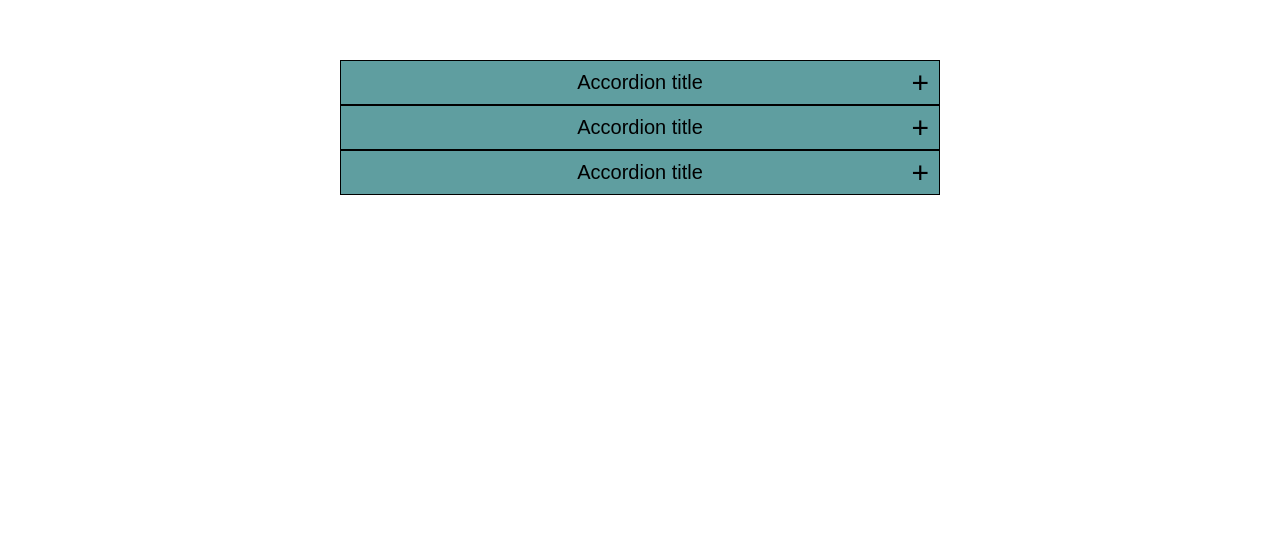
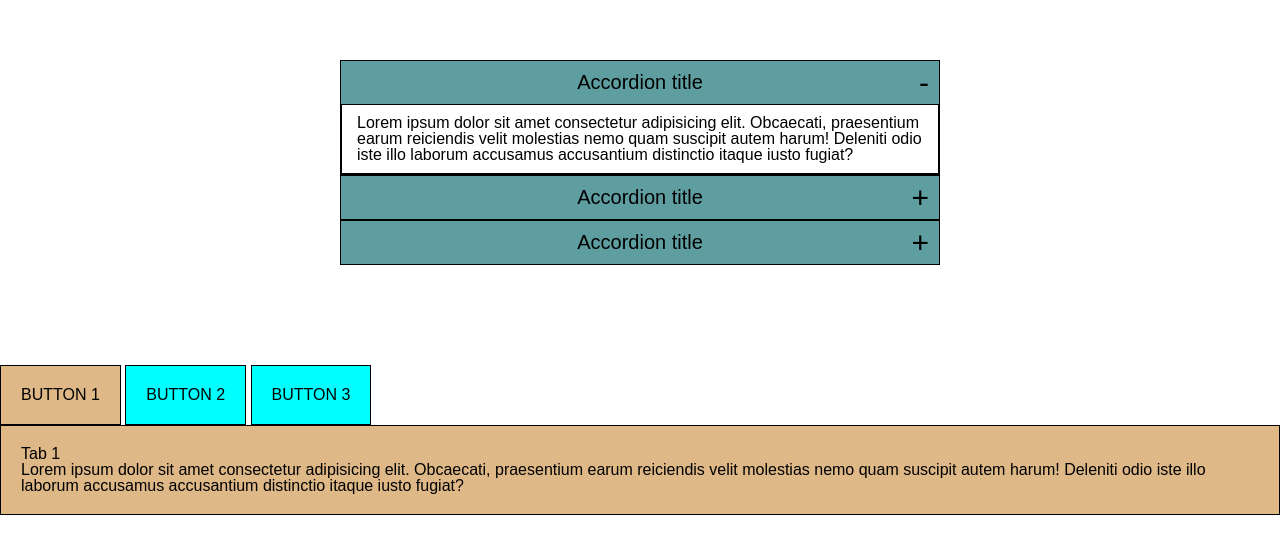
Before and after one commit to davidmilivojev/Front-End-Course, a plain HTML site: page Project/Cas7/index.html in a window 1280 px wide. Shown: the part 120-674 px from the top of the page. Drawn offline with Linux system fonts and the light colour scheme; files whose address does not match are found by name.

Commit message:
cas7 acc i tab

```diff
--- a/Project/Cas7/index.html
+++ b/Project/Cas7/index.html
@@ -28,6 +28,28 @@
             </div>
         </div>
     </div>
+
+    <div class="tabs">
+        <div class="tabs-holder">
+            <button class="tabs-btn js-tab-btn tabs-btn-active" type="button">Button 1</button>
+            <button class="tabs-btn js-tab-btn" type="button">Button 2</button>
+            <button class="tabs-btn js-tab-btn" type="button">Button 3</button>
+        </div>
+        <div class="tabs-container">
+            <div class="tabs-content js-tab-content tabs-content-active">
+                <h2>Tab 1</h2>
+                <p>Lorem ipsum dolor sit amet consectetur adipisicing elit. Obcaecati, praesentium earum reiciendis velit molestias nemo quam suscipit autem harum! Deleniti odio iste illo laborum accusamus accusantium distinctio itaque iusto fugiat?</p>
+            </div>
+            <div class="tabs-content js-tab-content">
+                <h2>Tab 2</h2>
+                <p>Lorem ipsum dolor sit amet consectetur adipisicing elit. Obcaecati, praesentium earum reiciendis velit molestias nemo quam suscipit autem harum! Deleniti odio iste illo laborum accusamus accusantium distinctio itaque iusto fugiat?</p>
+            </div>
+            <div class="tabs-content js-tab-content">
+                <h2>Tab 3</h2>
+                <p>Lorem ipsum dolor sit amet consectetur adipisicing elit. Obcaecati, praesentium earum reiciendis velit molestias nemo quam suscipit autem harum! Deleniti odio iste illo laborum accusamus accusantium distinctio itaque iusto fugiat?</p>
+            </div>
+        </div>
+    </div>
     <!-- js -->
     <script src="jquery.js"></script>
     <script src="main.js"></script>
--- /dev/null
+++ b/Project/Cas7/main.js
@@ -0,0 +1,84 @@
+function accordions() {
+    const $accBtn = $('.js-acc-btn');
+    const $accContent = $('.js-acc-content');
+    const accItem = '.js-acc-item';
+    const active = 'accordion-open';
+    let isLoaded = false;
+
+    $accBtn.on('click', function() {
+        // $(accItem).removeClass(active);
+        // $(this).closest(accItem).addClass(active);
+        // $accContent.stop().slideUp();
+        // $(this).next().stop().slideDown();
+
+        if($(this).closest(accItem).hasClass(active)) {
+            $(this).closest(accItem).removeClass(active);
+            $(this).next().stop().slideUp();
+        } else {
+            $(this).closest(accItem).addClass(active);
+            $(this).next().stop().slideDown();
+        }
+    });
+
+    $(window).on('load', function() {
+        if(!isLoaded) {
+            $accBtn.first().click();
+            isLoaded = true;
+        }
+    });
+
+}
+
+function tabs() {
+    const $tabBtn = $('.js-tab-btn');
+    const $tabContent = $('.js-tab-content');
+    const activeBtn = 'tabs-btn-active';
+    const activeContent = 'tabs-content-active';
+
+    $tabBtn.each(function(i) {
+        $(this).attr('data-index', i);
+    });
+    $tabContent.each(function(i) {
+        $(this).attr('data-index', i);
+    });
+
+    // $(window).on('click', '.js-tab-btn', function()) dynamic
+    $tabBtn.on('click', function() {
+        // const index = $(this).index();
+        // $tabBtn.removeClass(activeBtn);
+        // $(this).addClass(activeBtn);
+        // $tabContent.removeClass(activeContent);
+        // $tabContent.eq(index).addClass(activeContent);
+        const index = $(this).data('index');
+        $tabBtn.removeClass(activeBtn);
+        $(this).addClass(activeBtn);
+        $tabContent.removeClass(activeContent);
+        $('.js-tab-content[data-index="' + index + '"]').addClass(activeContent);
+    });
+}
+
+function tabs2(button, content) {
+    const $tabBtn = $(button);
+    const $tabContent = $(content);
+    const activeBtn = 'tabs-btn-active';
+    const activeContent = 'tabs-content-active';
+
+    $tabBtn.each(function(i) {
+        $(this).attr('data-index', i);
+    });
+    $tabContent.each(function(i) {
+        $(this).attr('data-index', i);
+    });
+
+    $tabBtn.on('click', function() {
+        const index = $(this).data('index');
+        $tabBtn.removeClass(activeBtn);
+        $(this).addClass(activeBtn);
+        $tabContent.removeClass(activeContent);
+        $('.js-tab-content[data-index="' + index + '"]').addClass(activeContent);
+    });
+}
+
+tabs2('.js-tab-btn', '.js-tab-content');
+// tabs();
+accordions();
--- a/Project/Cas7/style.css
+++ b/Project/Cas7/style.css
@@ -52,3 +52,25 @@ body {
 .accordion-open .accordion-btn::after {
     content: '-';
 }
+
+.tabs-btn {
+    border: 1px solid #000;
+    outline: 0;
+    padding: 20px;
+    font-size: 16px;
+    text-transform: uppercase;
+    background-color: aqua;
+}
+.tabs-content {
+    border: 1px solid #000;
+    padding: 20px;
+    background-color: aqua;
+    display: none;
+}
+.tabs-btn-active {
+    background-color: burlywood;
+}
+.tabs-content-active {
+    background-color: burlywood;
+    display: block;
+}
```
